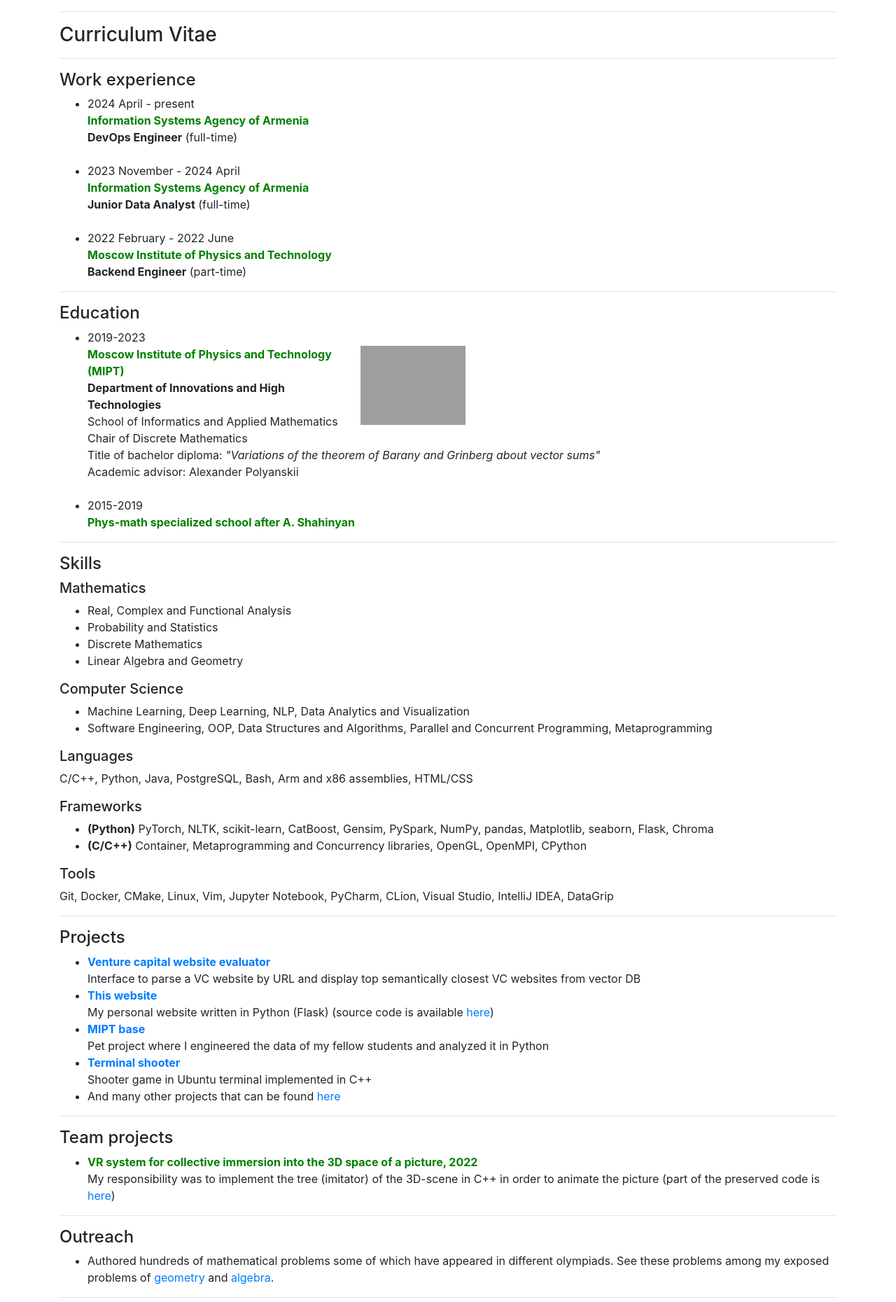
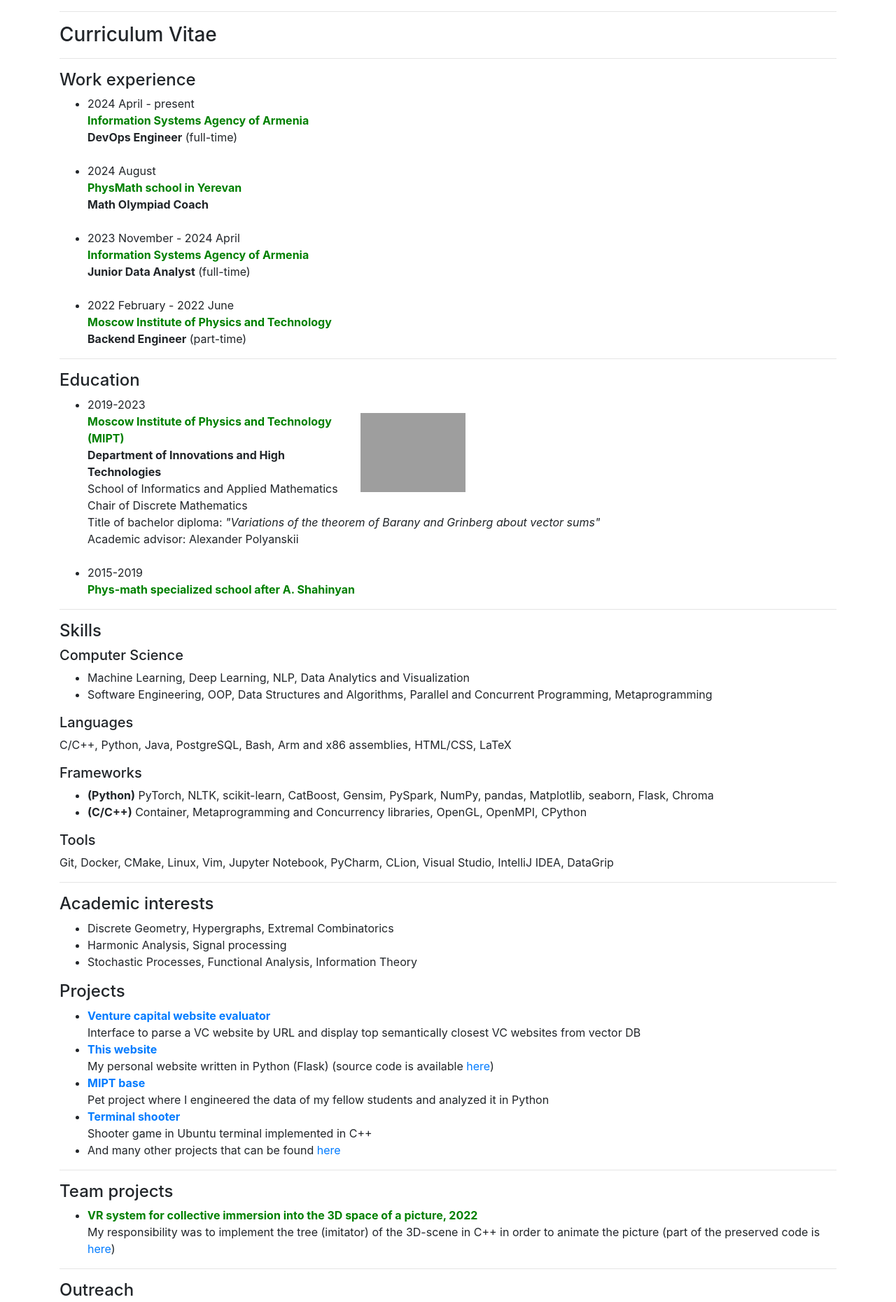
Before and after one commit to saro2808/website, a Flask app: page /cv in a window 1280 px wide. Shown: the part 60-1920 px from the top of the page at 70% size. Run offline with Flask 3, Linux system fonts and the light colour scheme; some libraries are stand-ins or nearby versions; grey boxes are pictures that could not be loaded.

Commit message:
updated selected problems, cv, improved/repaired some things

```diff
--- a/templates/cv.html
+++ b/templates/cv.html
@@ -11,6 +11,12 @@
         2024 April - present<br>
         <span style="color:green;"><b>Information Systems Agency of Armenia</b></span><br>
         <b>DevOps Engineer</b> (full-time)<br>
+    </li>
+    <br>
+    <li>
+        2024 August<br>
+        <span style="color:green;"><b>PhysMath school in Yerevan</b></span><br>
+        <b>Math Olympiad Coach</b>
     </li>
     <br>
     <li>
@@ -49,13 +55,6 @@
 <hr>
 
 <h4>Skills</h4>
-<h5>Mathematics</h5>
-<ul>
-    <li>Real, Complex and Functional Analysis</li>
-    <li>Probability and Statistics</li>
-    <li>Discrete Mathematics</li>
-    <li>Linear Algebra and Geometry</li>
-</ul>
 <h5>Computer Science</h5>
 <ul>
     <li>Machine Learning, Deep Learning, NLP, Data Analytics and Visualization</li>
@@ -64,7 +63,7 @@
     </li>
 </ul>
 <h5>Languages</h5>
-<p>C/C++, Python, Java, PostgreSQL, Bash, Arm and x86 assemblies, HTML/CSS</p>
+<p>C/C++, Python, Java, PostgreSQL, Bash, Arm and x86 assemblies, HTML/CSS, LaTeX</p>
 <h5>Frameworks</h5>
 <ul>
     <li><b>(Python)</b> PyTorch, NLTK, scikit-learn, CatBoost, Gensim, PySpark, NumPy, pandas, Matplotlib, seaborn,
@@ -75,6 +74,13 @@
 <h5>Tools</h5>
 <p>Git, Docker, CMake, Linux, Vim, Jupyter Notebook, PyCharm, CLion, Visual Studio, IntelliJ IDEA, DataGrip</p>
 <hr>
+
+<h4>Academic interests</h4>
+<ul>
+    <li>Discrete Geometry, Hypergraphs, Extremal Combinatorics</li>
+    <li>Harmonic Analysis, Signal processing</li>
+    <li>Stochastic Processes, Functional Analysis, Information Theory</li>
+</ul>
 
 <h4>Projects</h4>
 <ul>
@@ -122,11 +128,19 @@
 
 <h4>Publications</h4>
 <ul>
-    <li><span style="color:green;"><b>Addition to the adventure of a problem</b></span> (in Russian),
-        <a href="http://kvant.mccme.ru/pdf/2018/2018-05.pdf">journal “Quantum”, 2018 №5</a>, page 31
+    <li><span style="color:green;"><b>Isogonal conjugation in isosceles tetrahedron</b></span>, 2024,
+        <a href="https://github.com/saro2808/website/blob/main/static/documents/IsoTetr_v2.pdf">preprint</a>
+    </li>
+    <li><span style="color:green;"><b>Variations of the theorem of Barany and Grinberg about vector sums</b></span> (in Russian,
+        <a href="https://github.com/saro2808/website/blob/main/static/documents/%D0%94%D0%B8%D0%BF%D0%BB%D0%BE%D0%BC-4.pdf">
+            my Bachelor thesis</a>), 2023 (see the title page in English
+        <a href="https://github.com/saro2808/website/blob/main/static/documents/BachelorThesisInfo.pdf">here</a>)
     </li>
     <li><span style="color:green;"><b>The Nagel point and the difference triangle</b></span> (in Russian),
         <a href="http://kvant.mccme.ru/pdf/2018/2019-09.pdf">journal “Quantum”, 2019 №9</a>, pages 30‐33
+    </li>
+    <li><span style="color:green;"><b>Addition to the adventure of a problem</b></span> (in Russian),
+        <a href="http://kvant.mccme.ru/pdf/2018/2018-05.pdf">journal “Quantum”, 2018 №5</a>, page 31
     </li>
 </ul>
 <hr>
@@ -148,16 +162,17 @@
 
 <h4>Scholarships</h4>
 <ul>
-    <li><span style="color:green;"><b>AGBU scholarship</b></span> (1000 USD), August 2022</li>
-    <li><span style="color:green;"><b>Scholarship for foreign students at MIPT</b></span> (5000 RUB/month), February 2020 - August 2023</li>
-    <li><span style="color:green;"><b>Scholarship of olympiad PhysTech</b></span> (12000 RUB/month), September 2019 - January 2020</li>
-    <li><span style="color:green;"><b>Scholarship of Armenian Republican Olympiad in Mathematics</b></span>, (5000 AMD/month), February 2019 - June 2019</li>
+    <li><span style="color:green;"><b>AGBU scholarship</b></span>, August 2022</li>
+    <li><span style="color:green;"><b>Scholarship for foreign students at MIPT</b></span>, February 2020 - August 2023</li>
+    <li><span style="color:green;"><b>Scholarship of olympiad PhysTech</b></span>, September 2019 - January 2020</li>
+    <li><span style="color:green;"><b>Scholarship of Armenian Republican Olympiad in Mathematics</b></span>, February 2019 - June 2019</li>
 </ul>
 <hr>
 
 <h4>Other activities</h4>
 <ul>
     <li>Completed 10-day trainings at VoMA, October 2023</li>
+    <li>Participated in two-week military-oriented camps of "Quantum" college, June-July 2014 and 2015</li>
 </ul>
 <hr>
 
--- a/templates/music.html
+++ b/templates/music.html
@@ -68,6 +68,10 @@
         <a href="https://www.youtube.com/@MikhailTovmasyan">Mikhail Tovmasyan</a> is a pianist
         who arranges and performs various music on the piano.
     </li>
+    <li>
+        <a href="https://www.youtube.com/@diegoaresharpsichord">Diego Ares</a> is a virtuoso harpsichordist
+        performing the classics of Baroque.
+    </li>
 </ul>
 <h5>References</h5>
 <ul>
```
Also changed, not shown: static/json/academic.json (+20 -0 lines), static/json/mathematics.json (+86 -1 lines), templates/mathematics.html (+7 -0 lines), 6 other files.
